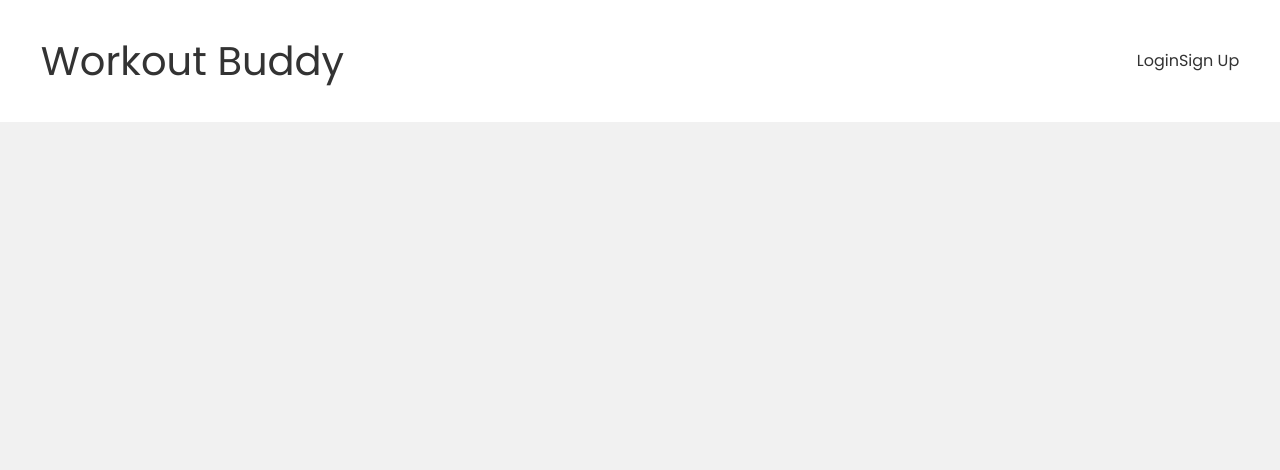
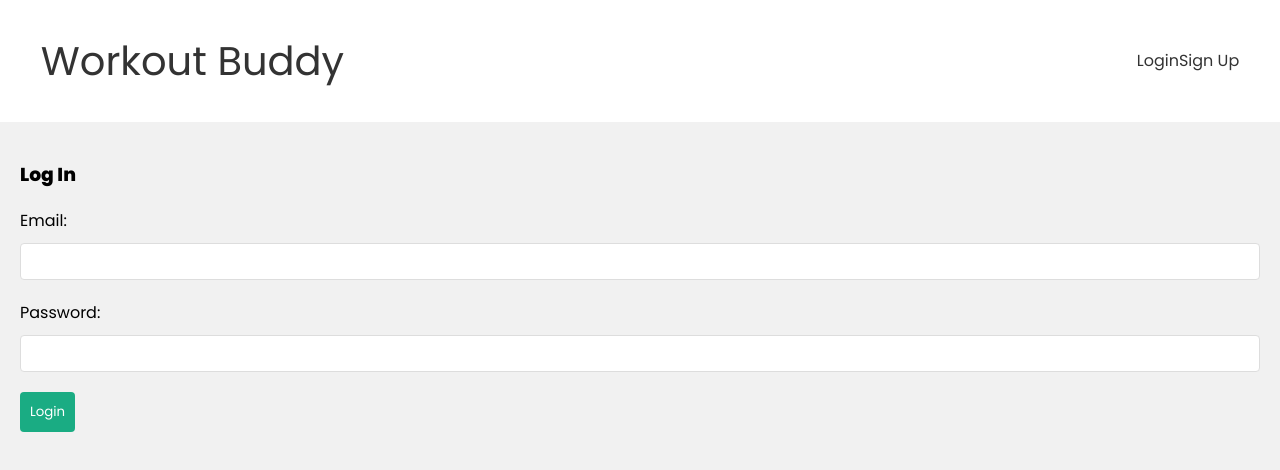
Before and after one commit to Kshitiiiij/Workout_buddy, a React (Vite) app in the folder Client/: page /login in a window 1280 px wide. Shown: the top 470 px of the page. Built offline with nearby package versions, Linux system fonts and the light colour scheme.

Commit message:
added routes for signup and login

```diff
--- a/Client/src/App.jsx
+++ b/Client/src/App.jsx
@@ -1,6 +1,9 @@
 import {Route, Routes} from 'react-router-dom'
 import Home from './pages/Home'
 import Navbar from './components/Navbar'
+import Login from '../src/pages/Login'
+import SignUp from '../src/pages/SignUp'
+
 function App() {
 
   return (
@@ -10,6 +13,9 @@
 
         <Routes>
           <Route path='/' element={<Home />} />
+          <Route path='/login' element={<Login />} />
+          <Route path='/signup' element={<SignUp />} />
+
         </Routes>
       </div>
 
```
